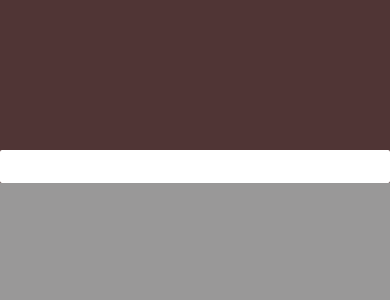
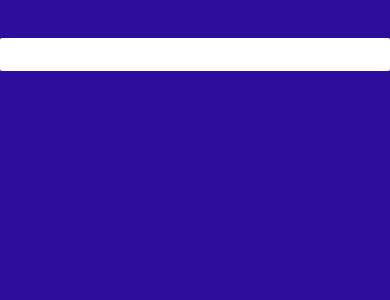
Before and after one commit to AtanasBondzhakov/goal-list, a React Native app: screen / in a window 390 px wide. Shown: the top 300 px of the page. Built offline with nearby package versions, Linux system fonts and the light colour scheme.

Commit message:
Set ripple effect for pressing goal

```diff
--- a/App.js
+++ b/App.js
@@ -72,10 +72,11 @@ export default function App() {
 const styles = StyleSheet.create({
     appContainer: {
         flex: 1,
-        backgroundColor: '#cccccc'
+        backgroundColor: '#2d0e9c'
     },
     initialScreenContainer: {
-        paddingTop: 150,
-        backgroundColor: '#503535ff'
+        paddingTop: 30,
+        marginVertical: 8,
+        backgroundColor: '#2d0e9c'
     }
 });
--- a/app.json
+++ b/app.json
@@ -5,6 +5,7 @@
     "version": "1.0.0",
     "orientation": "portrait",
     "icon": "./assets/icon.png",
+    "backgroundColor": "#2d0e9c",
     "userInterfaceStyle": "light",
     "newArchEnabled": true,
     "splash": {
--- a/components/GoalList.jsx
+++ b/components/GoalList.jsx
@@ -1,4 +1,4 @@
-import { FlatList, StyleSheet, Text, View } from "react-native";
+import { FlatList, StyleSheet, View } from "react-native";
 import GoalListItem from "./GoalListItem.jsx";
 
 export default function GoalList({
@@ -25,6 +25,6 @@ export default function GoalList({
 const styles = StyleSheet.create({
     goalListContainer: {
         flex: 6,
-        backgroundColor: '#999898ff'
+        backgroundColor: '#2d0e9c'
     }
 })
--- a/components/GoalListItem.jsx
+++ b/components/GoalListItem.jsx
@@ -6,7 +6,10 @@ export default function GoalListItem({
     onDelete
 }) {
     return (
-        <Pressable onPress={() => onDelete(goalId)}>
+        <Pressable
+            onPress={() => onDelete(goalId)}
+            style={({ pressed }) => pressed && styles.pressed}
+        >
             <View style={styles.goalItem}>
                 <Text style={styles.goalText} >{goal}</Text>
             </View>
@@ -19,11 +22,15 @@ const styles = StyleSheet.create({
         backgroundColor: '#4d6cc2ff',
         borderWidth: 1,
         padding: 16,
-        margin: 6,
+        marginVertical: 8,
+        marginHorizontal: 16,
         borderRadius: 6
     },
     goalText: {
         color: '#dadae0ff',
         fontSize: 16
+    },
+    pressed: {
+        opacity: 0.5
     }
 });
```
